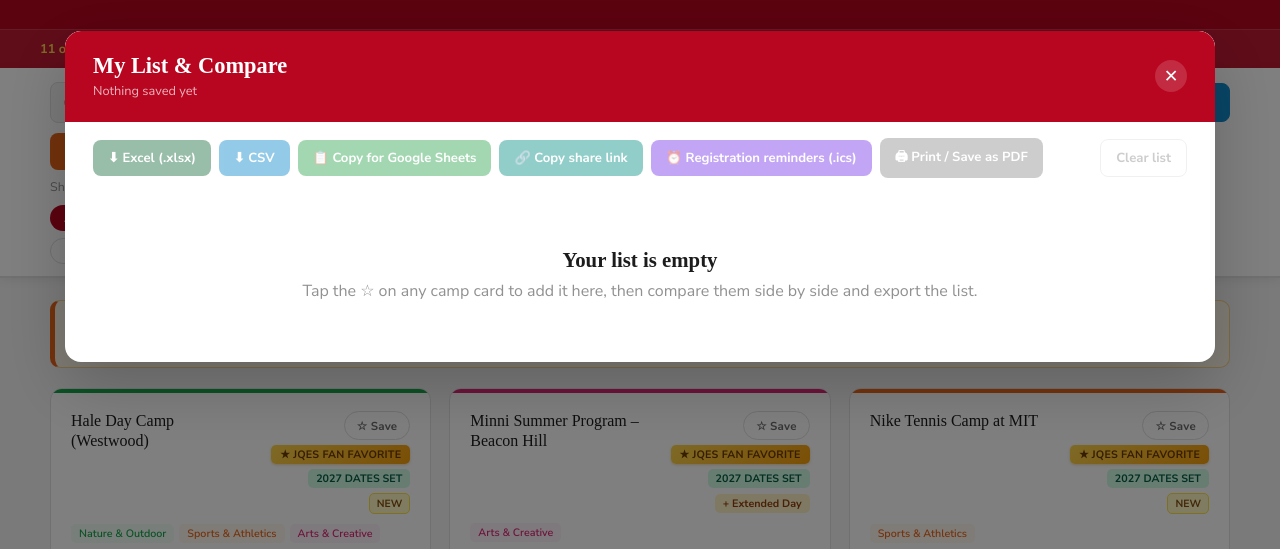
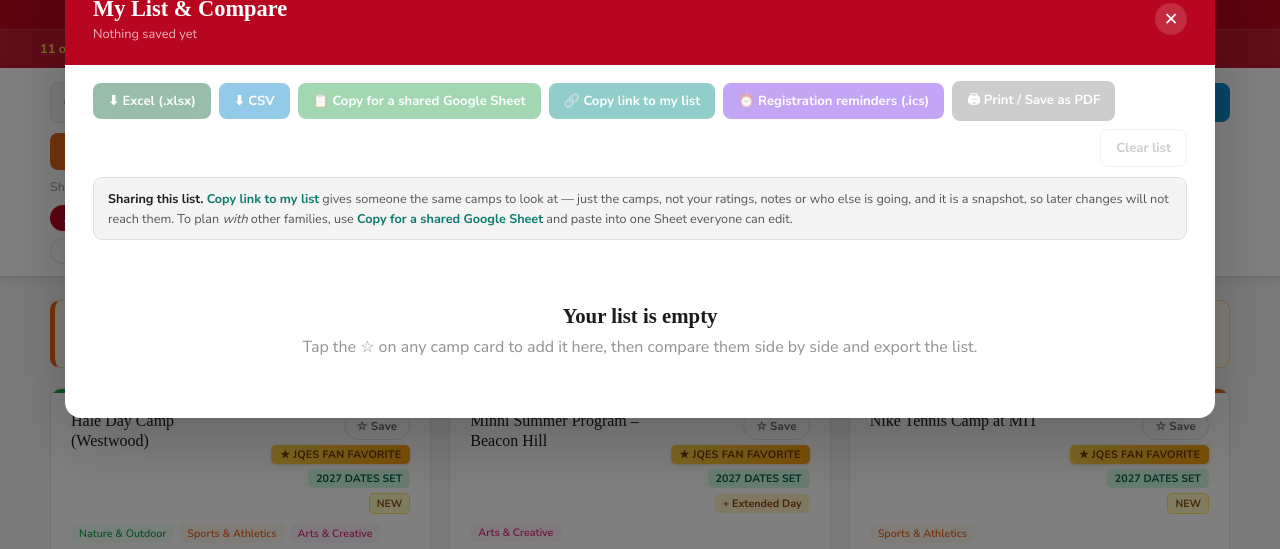
Before and after one commit to kristinotharsson-cpu/Summercamp2027, a plain HTML site: page deploy-folder/summercamp2027.html in a window 1280 px wide. Both pictures are taken after a click on the button "Save camps to a shortlist and compare them side by side". Shown: the part 204-753 px from the top of the page. Drawn offline with Linux system fonts and the light colour scheme; a web font is replaced by a local one.

Commit message:
Say plainly what sharing a list does and does not do
The share button implied collaboration it does not provide. It is now Copy
link to my list, the Sheets button says shared Google Sheet, and the panel
states that a link carries only the camps - not ratings, notes or who else is
going - and is a snapshot. Families coordinating are pointed at one Sheet,
which handles several editors without this page needing accounts.

Co-Authored-By: Claude Opus 5 <noreply@anthropic.com>

```diff
--- a/build/inject.css
+++ b/build/inject.css
@@ -139,3 +139,7 @@ table.cmp .rm:hover{color:var(--red);}
 .share-bar button{background:var(--blue);color:#fff;border:none;border-radius:7px;padding:7px 13px;font-family:inherit;font-size:0.78rem;font-weight:700;cursor:pointer;white-space:nowrap;}
 .share-bar button.ghost{background:#fff;color:#1E40AF;border:1.5px solid #BFDBFE;}
 @media(max-width:640px){.share-bar{flex-wrap:wrap;}.share-bar .acts{margin-left:0;width:100%;}.share-bar .acts button{flex:1;}}
+.share-help{margin:0 28px 4px;padding:11px 14px;background:var(--gray-lt);border:1px solid var(--border);border-radius:9px;font-size:0.79rem;line-height:1.55;color:#555;}
+.share-help strong{color:var(--text);}
+.share-help em{font-style:normal;font-weight:700;color:#0D7A6F;}
+@media(max-width:720px){.share-help{margin-left:16px;margin-right:16px;}}
--- a/build/inject.js
+++ b/build/inject.js
@@ -585,7 +585,8 @@ function shareUrl(){
 function copyShareLink(){
   if (!saved.length){ showToast('Save some camps first'); return; }
   const url = shareUrl();
-  const done = () => showToast('Link copied — whoever opens it gets these ' + saved.length + ' camps');
+  const done = () => showToast('Link copied — it carries these ' + saved.length
+    + ' camps, not your ratings or notes');
   if (navigator.clipboard && window.isSecureContext){
     navigator.clipboard.writeText(url).then(done).catch(() => fallbackCopy(url, done));
   } else {
--- a/deploy-folder/summercamp2027.html
+++ b/deploy-folder/summercamp2027.html
@@ -342,6 +342,10 @@ table.cmp .rm:hover{color:var(--red);}
 .share-bar button{background:var(--blue);color:#fff;border:none;border-radius:7px;padding:7px 13px;font-family:inherit;font-size:0.78rem;font-weight:700;cursor:pointer;white-space:nowrap;}
 .share-bar button.ghost{background:#fff;color:#1E40AF;border:1.5px solid #BFDBFE;}
 @media(max-width:640px){.share-bar{flex-wrap:wrap;}.share-bar .acts{margin-left:0;width:100%;}.share-bar .acts button{flex:1;}}
+.share-help{margin:0 28px 4px;padding:11px 14px;background:var(--gray-lt);border:1px solid var(--border);border-radius:9px;font-size:0.79rem;line-height:1.55;color:#555;}
+.share-help strong{color:var(--text);}
+.share-help em{font-style:normal;font-weight:700;color:#0D7A6F;}
+@media(max-width:720px){.share-help{margin-left:16px;margin-right:16px;}}
 </style>
 </head>
 <body>
@@ -599,12 +603,13 @@ table.cmp .rm:hover{color:var(--red);}
     <div class="export-row">
       <button class="exp-btn exp-xlsx" onclick="exportXLSX()">⬇ Excel (.xlsx)</button>
       <button class="exp-btn exp-csv"  onclick="exportCSV()">⬇ CSV</button>
-      <button class="exp-btn exp-gs"   onclick="copyForSheets()">📋 Copy for Google Sheets</button>
-      <button class="exp-btn" style="background:#0D9488" onclick="copyShareLink()" title="Copy a link that opens this same list for whoever you send it to">🔗 Copy share link</button>
+      <button class="exp-btn exp-gs"   onclick="copyForSheets()" title="Paste into one Google Sheet that several families can edit together">📋 Copy for a shared Google Sheet</button>
+      <button class="exp-btn" style="background:#0D9488" onclick="copyShareLink()" title="Copies a link holding just these camps. Your ratings and notes stay on this device.">🔗 Copy link to my list</button>
       <button class="exp-btn" style="background:#7C3AED" onclick="icsForSavedList()">⏰ Registration reminders (.ics)</button>
       <button class="exp-btn exp-print" onclick="printList()" title="Opens your print dialog — choose Save as PDF for a landscape planner">🖨 Print / Save as PDF</button>
       <button class="exp-btn" style="background:#fff;color:var(--gray);border:1.5px solid var(--border);margin-left:auto" onclick="clearList()">Clear list</button>
     </div>
+    <p class="share-help"><strong>Sharing this list.</strong> <em>Copy link to my list</em> gives someone the same camps to look at — just the camps, not your ratings, notes or who else is going, and it is a snapshot, so later changes will not reach them. To plan <i>with</i> other families, use <em>Copy for a shared Google Sheet</em> and paste into one Sheet everyone can edit.</p>
     <div id="cmp-body"></div>
   </div>
 </div>
@@ -1591,7 +1596,8 @@ function shareUrl(){
 function copyShareLink(){
   if (!saved.length){ showToast('Save some camps first'); return; }
   const url = shareUrl();
-  const done = () => showToast('Link copied — whoever opens it gets these ' + saved.length + ' camps');
+  const done = () => showToast('Link copied — it carries these ' + saved.length
+    + ' camps, not your ratings or notes');
   if (navigator.clipboard && window.isSecureContext){
     navigator.clipboard.writeText(url).then(done).catch(() => fallbackCopy(url, done));
   } else {
```
Also changed, not shown: summercamp2027.html (+9 -3 lines), 1 other file.
